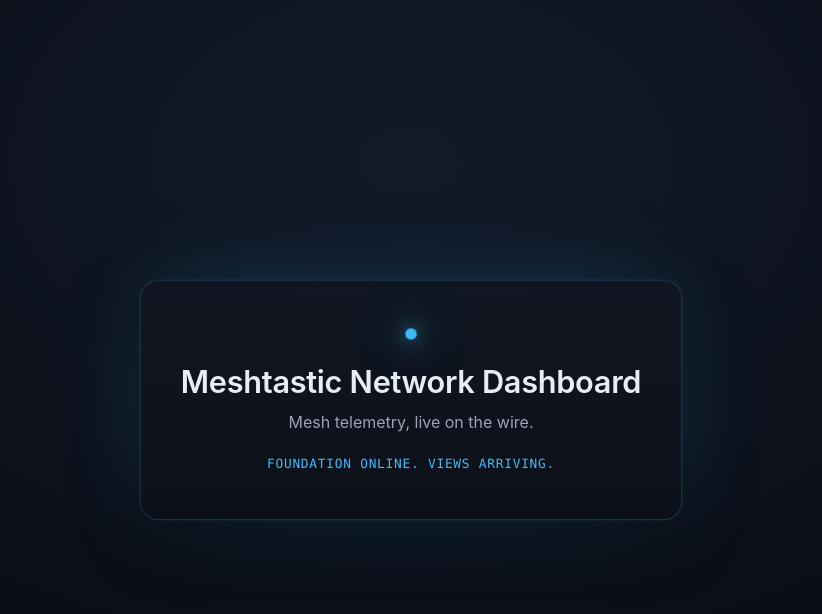
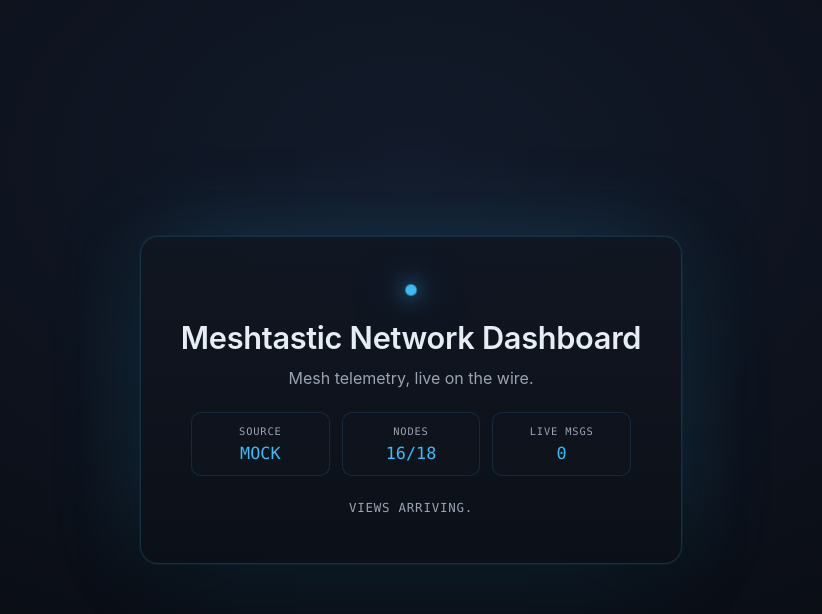
Before and after one commit to otolis/Meshtastic-Network-Dashboard, a React (Vite) app: page / in a window 1280 px wide. Shown: the top 614 px of the page, without its empty margins (229-1051 px from the left). Built offline with nearby package versions, Linux system fonts and the light colour scheme.

Commit message:
feat(app): wire providers with live mesh status tile

```diff
--- a/src/App.module.css
+++ b/src/App.module.css
@@ -47,10 +47,43 @@
   margin: 0 0 1.5rem;
 }
 
+.metrics {
+  display: grid;
+  grid-template-columns: repeat(3, 1fr);
+  gap: 0.75rem;
+  margin: 0 auto 1.5rem;
+  padding: 0;
+  max-width: 440px;
+  list-style: none;
+}
+
+.metric {
+  padding: 0.75rem 0.5rem;
+  border: 1px solid rgba(56, 189, 248, 0.14);
+  border-radius: 10px;
+  background: rgba(15, 20, 30, 0.6);
+}
+
+.metric dt {
+  font-family: 'JetBrains Mono', 'IBM Plex Mono', ui-monospace, SFMono-Regular, Menlo, monospace;
+  font-size: 0.65rem;
+  color: #9aa4b2;
+  letter-spacing: 0.08em;
+  text-transform: uppercase;
+  margin: 0 0 0.35rem;
+}
+
+.metric dd {
+  font-family: 'JetBrains Mono', 'IBM Plex Mono', ui-monospace, SFMono-Regular, Menlo, monospace;
+  font-size: 1.05rem;
+  color: #38bdf8;
+  margin: 0;
+}
+
 .status {
   font-family: 'JetBrains Mono', 'IBM Plex Mono', ui-monospace, SFMono-Regular, Menlo, monospace;
-  font-size: 0.8rem;
-  color: #38bdf8;
+  font-size: 0.78rem;
+  color: #9aa4b2;
   letter-spacing: 0.06em;
   text-transform: uppercase;
   margin: 0;
--- a/src/App.tsx
+++ b/src/App.tsx
@@ -1,13 +1,41 @@
 import styles from './App.module.css';
+import { useConnectionStatus, useNodes, useLiveMessages } from './state/hooks';
 
+/**
+ * Phase 2 smoke-test landing page. The real four-view shell lands in Phase 3
+ * and replaces this component — the landing page proves the data chain works.
+ */
 export default function App() {
+  const nodes = useNodes();
+  const status = useConnectionStatus();
+  const liveMessages = useLiveMessages();
+  const onlineCount = nodes.data.filter((n) => n.status === 'online').length;
+
   return (
     <main className={styles.shell}>
       <div className={styles.card}>
         <span className={styles.pulse} aria-hidden="true" />
         <h1 className={styles.title}>Meshtastic Network Dashboard</h1>
         <p className={styles.tagline}>Mesh telemetry, live on the wire.</p>
-        <p className={styles.status}>Foundation online. Views arriving.</p>
+        <dl className={styles.metrics}>
+          <div className={styles.metric}>
+            <dt>Source</dt>
+            <dd>{status}</dd>
+          </div>
+          <div className={styles.metric}>
+            <dt>Nodes</dt>
+            <dd>
+              {nodes.loading ? '—' : nodes.error ? 'error' : `${onlineCount}/${nodes.data.length}`}
+            </dd>
+          </div>
+          <div className={styles.metric}>
+            <dt>Live msgs</dt>
+            <dd>{liveMessages.length}</dd>
+          </div>
+        </dl>
+        <p className={styles.status}>
+          {nodes.loading ? 'Booting data source…' : nodes.error ? nodes.error.message : 'Views arriving.'}
+        </p>
       </div>
     </main>
   );
--- /dev/null
+++ b/src/app/Providers.tsx
@@ -0,0 +1,34 @@
+import { useMemo } from 'react';
+import type { ReactNode } from 'react';
+import type { MeshDataSource } from '../data/source';
+import { MockDataSource } from '../data/mock/MockDataSource';
+import {
+  DataProvider,
+  DataSourceProvider,
+  FilterProvider,
+  SelectionProvider,
+} from '../state/hooks';
+
+/**
+ * Composition root for every context the app depends on.
+ *
+ * ▶ v2 swap point ◀
+ * Change the next line to `new LiveDataSource(...)` when real-device
+ * adapters are ready. No other code has to change.
+ */
+function createDefaultSource(): MeshDataSource {
+  return new MockDataSource();
+}
+
+export function Providers({ children }: { children: ReactNode }) {
+  const source = useMemo(() => createDefaultSource(), []);
+  return (
+    <DataSourceProvider source={source}>
+      <FilterProvider>
+        <SelectionProvider>
+          <DataProvider>{children}</DataProvider>
+        </SelectionProvider>
+      </FilterProvider>
+    </DataSourceProvider>
+  );
+}
--- a/src/main.tsx
+++ b/src/main.tsx
@@ -1,6 +1,7 @@
 import { StrictMode } from 'react';
 import { createRoot } from 'react-dom/client';
 import App from './App';
+import { Providers } from './app/Providers';
 import './index.css';
 
 const rootElement = document.getElementById('root');
@@ -10,6 +11,8 @@
 
 createRoot(rootElement).render(
   <StrictMode>
-    <App />
+    <Providers>
+      <App />
+    </Providers>
   </StrictMode>,
 );
```
